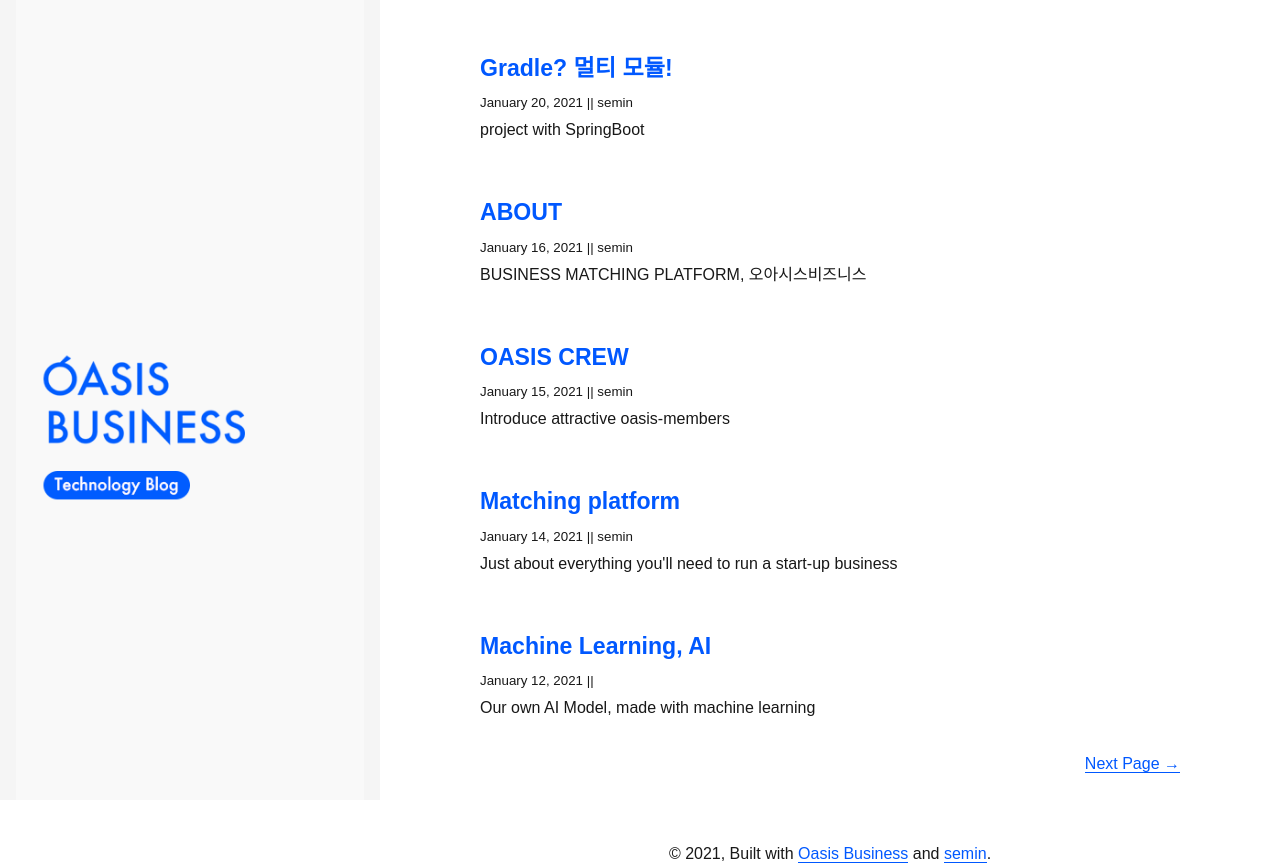
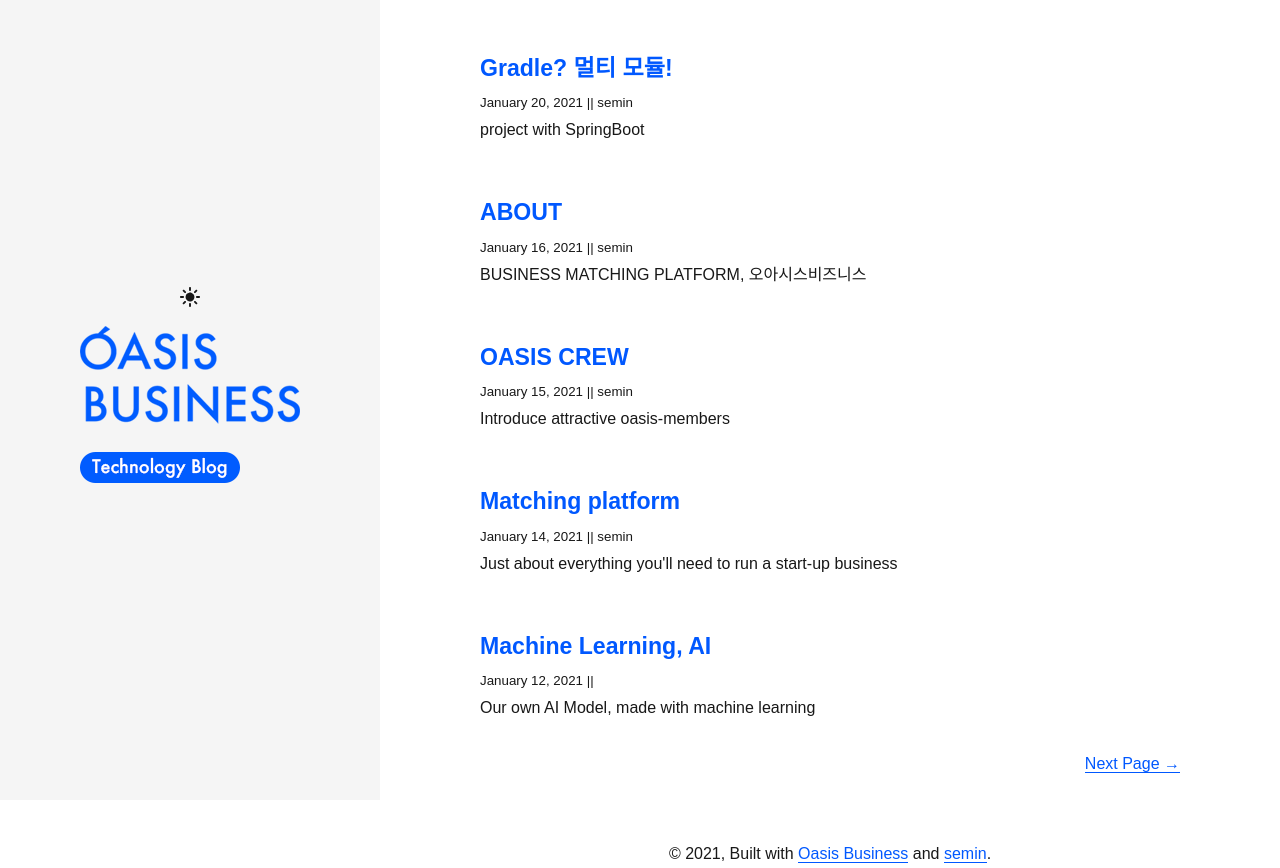
Before and after one commit to OasisBusiness/oasisbusiness.github.io, a Gatsby site: page / in a window 1280 px wide. Built offline with nearby package versions, Linux system fonts and the light colour scheme; Gatsby itself is replaced by a stand-in of ours; some packages are replaced by stand-ins of ours.

Commit message:
change sidebar w/ 2 types logo

```diff
--- a/src/components/layout.js
+++ b/src/components/layout.js
@@ -5,8 +5,8 @@ import { scale } from "../utils/typography"
 
 import Footer from "./footer"
 import "./global.css"
-import logo from "../assets/Logo.png"
-
+import logo from "../assets/LogoOnlytext.png"
+import darkLogo from "../assets/LogoOnlytextDarkmode.png"
 
 const Layout = ({ location, title, children }) => {
   const toggle = (
@@ -18,10 +18,13 @@ const Layout = ({ location, title, children }) => {
         }
 
         return (
+          <div>
+          <div>
                     <button
                       aria-label="theme-switch"
                       className="leading-none p-1"
                       onClick={() => toggleTheme(isDarkMode ? "light" : "dark")}
+                      style={{ marginBottom: 10 }}
                     >
                       {isDarkMode ? (
 
@@ -56,11 +59,26 @@ const Layout = ({ location, title, children }) => {
                         </svg>
                       )}
                     </button>
-
+                    </div>
+                    <div>
+                    <Link style={{
+                    boxShadow: `none`,
+                    color: `inherit`,
+                    }} to={`/`} >
+                    {isDarkMode ? (
+                                  <img id="sideLogo" src={darkLogo} alt="logo" />
+                                ) : (
+                                  <img id="sideLogo" src={logo} alt="logo" />
+                                )}
+                    </Link>
+                    </div>
+                    </div>
                     )
                 }}
               </ThemeToggler>
   )
+
+
 
   const header = (
     <>
@@ -102,16 +120,9 @@ const Layout = ({ location, title, children }) => {
           className="md:h-screen p-4 flex flex-col justify-center items-center"
           style={{ minHeight: 200 }}
         >
-{header}
-        <div>
-                  <img src={logo} alt="logo" />
-                </div>
-
-
-
+        {toggle}
         </div>
       </div>
-
       <div className="main-content relative">
         <main style={{ zIndex: 999 }}>{children}</main>
         <Footer />
```
Also changed, not shown: src/assets/LogoOnlytext.png (added), src/assets/LogoOnlytext2x.png (added), src/assets/LogoOnlytextDarkmode.png (added), src/components/global.css (line endings or trailing spaces). Lines whose indentation alone changed are shown as unchanged.
